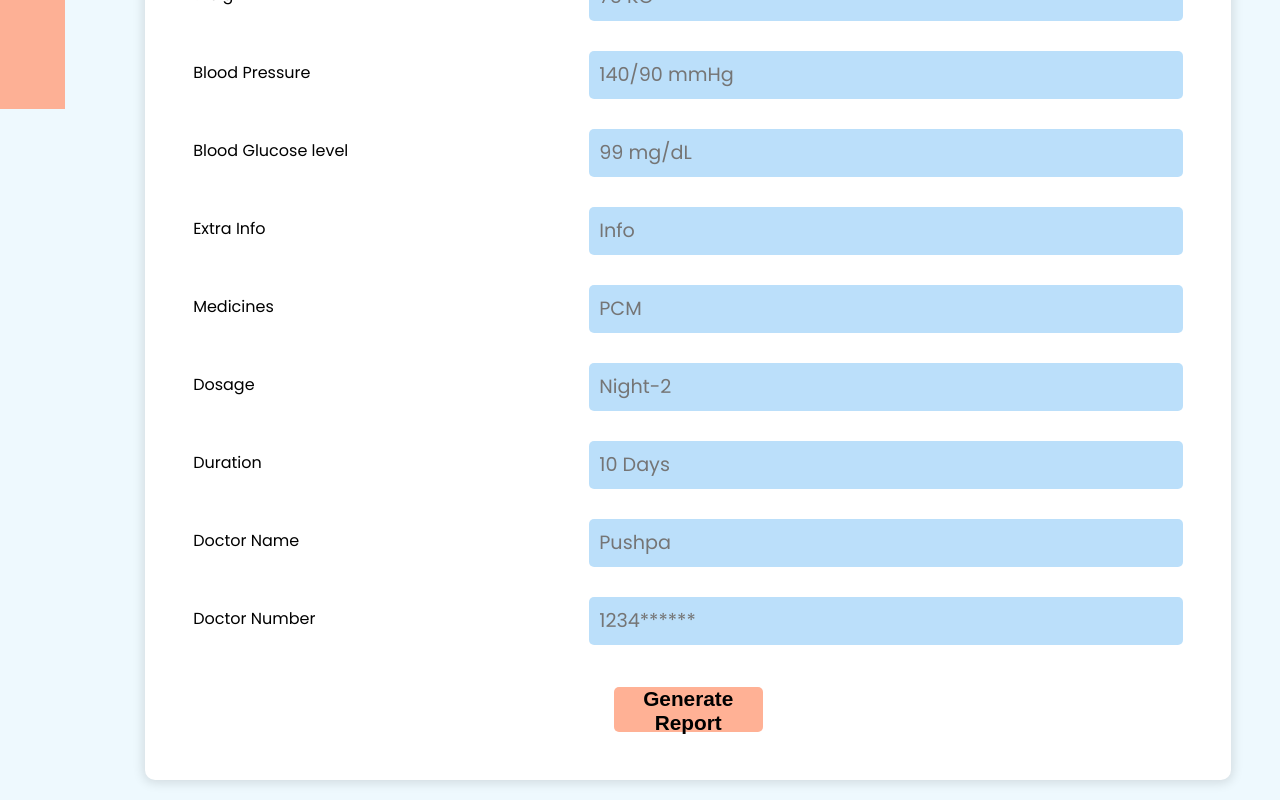
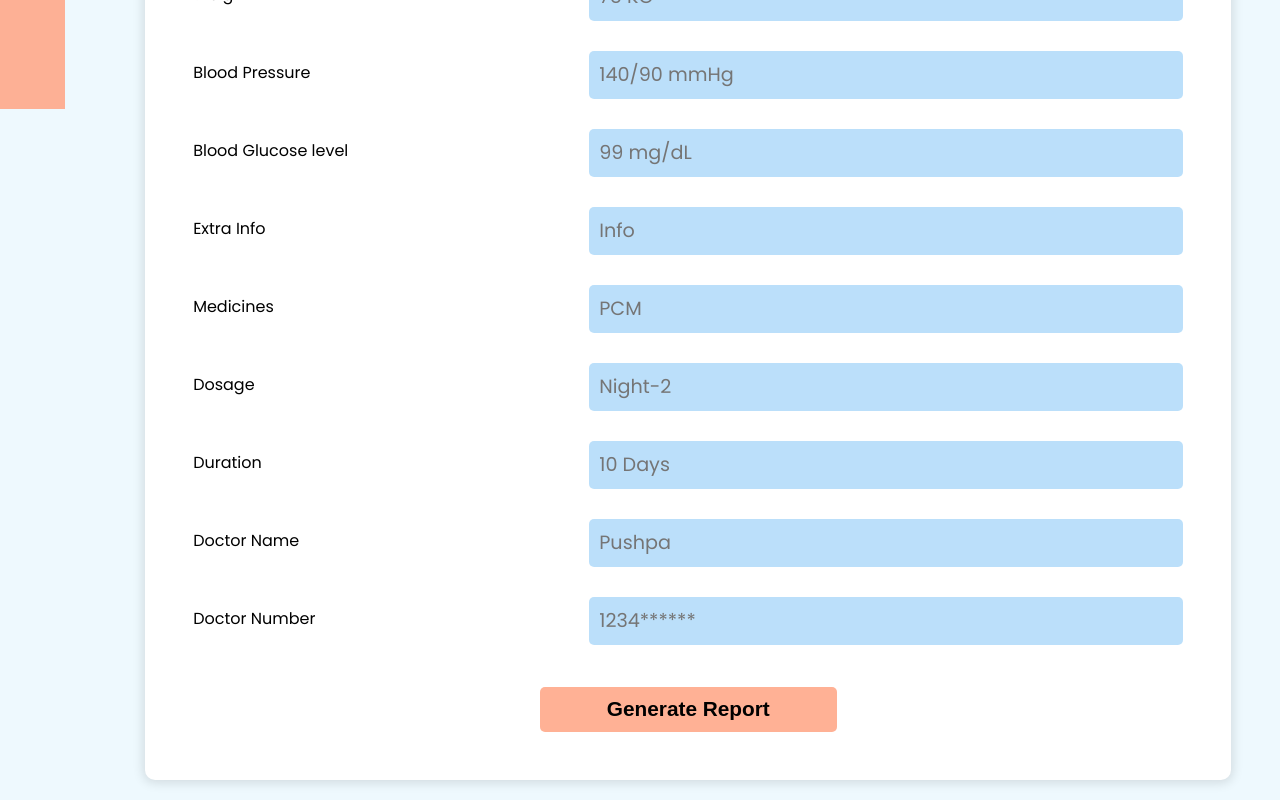
Before and after one commit to piyush-agrawal6/Hospital-Management-System, a React (Create React App) app: page /createslip in a window 1280 px wide. Shown: the part 691-1491 px from the top of the page. Built offline with nearby package versions, Linux system fonts and the light colour scheme.

Commit message:
Dashboard Done

```diff
--- a/src/Pages/Dashboard/Main-Dashboard/AllPages/Doctor/CSS/Doctor_Profile.css
+++ b/src/Pages/Dashboard/Main-Dashboard/AllPages/Doctor/CSS/Doctor_Profile.css
@@ -39,6 +39,10 @@
   flex-direction: column;
 }
 
+.bookingbutton {
+  width: 30%;
+}
+
 @media only screen and (max-width: 1024px) {
   .maindoctorProfile {
     display: block;
--- a/src/Pages/Dashboard/Main-Dashboard/AllPages/Doctor/Discharge_and_Create_Slip.jsx
+++ b/src/Pages/Dashboard/Main-Dashboard/AllPages/Doctor/Discharge_and_Create_Slip.jsx
@@ -224,7 +224,7 @@ const Discharge_and_Create_Slip = () => {
             </div>
           </div>
 
-          <button type="submit" className="formsubmitbutton">
+          <button type="submit" className="formsubmitbutton bookingbutton">
             Generate Report
           </button>
         </form>
```
